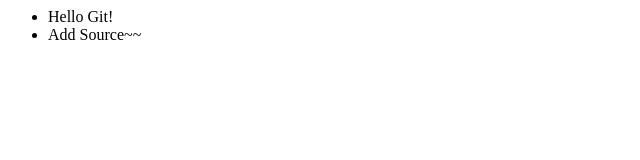
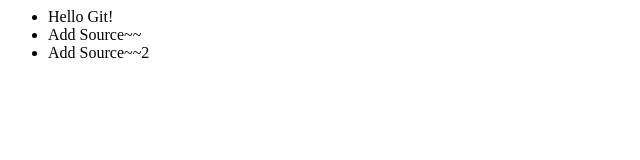
Before and after one commit to devjohnnykim/test_sourcetree, a plain HTML site: page index.html in a window 1280 px wide. Shown: the whole page, without its empty margins (0-640 px from the left). Drawn offline with Linux system fonts and the light colour scheme.

Commit message:
test_add_source2

```diff
--- a/index.html
+++ b/index.html
@@ -6,6 +6,7 @@
         <ul>
             <li>Hello Git!</li>
             <li>Add Source~~</li>
+            <li>Add Source~~2</li>
         </ul>
     </body>
 </html>
```
